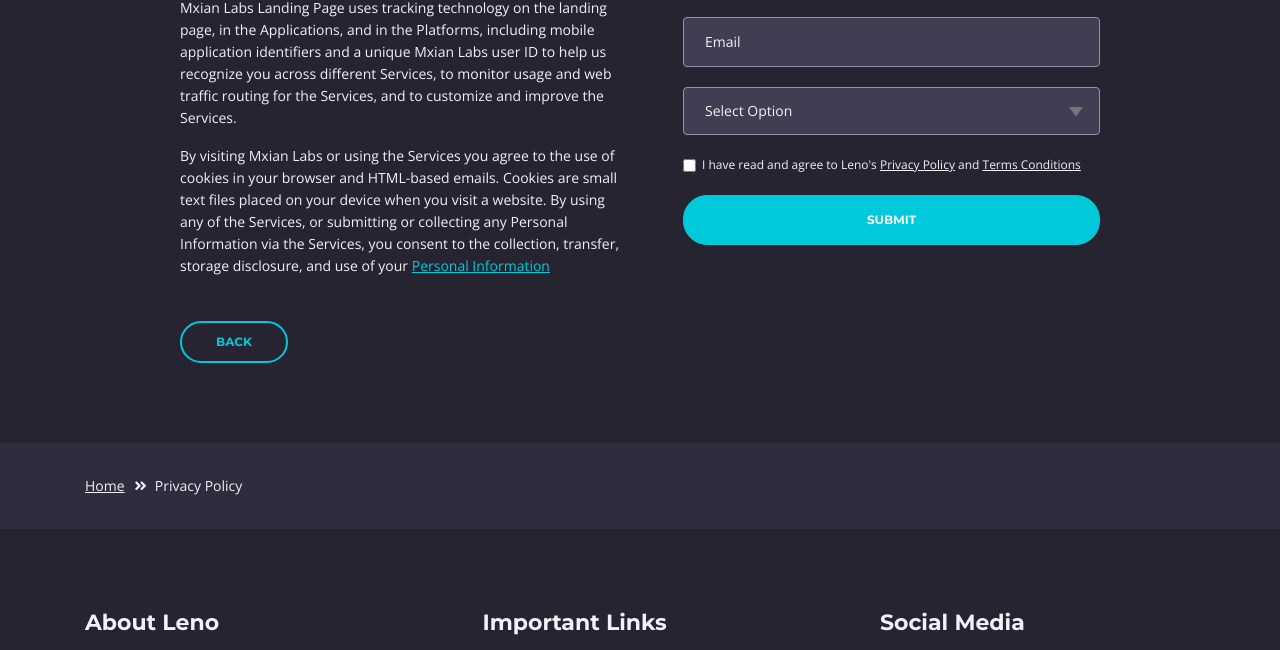
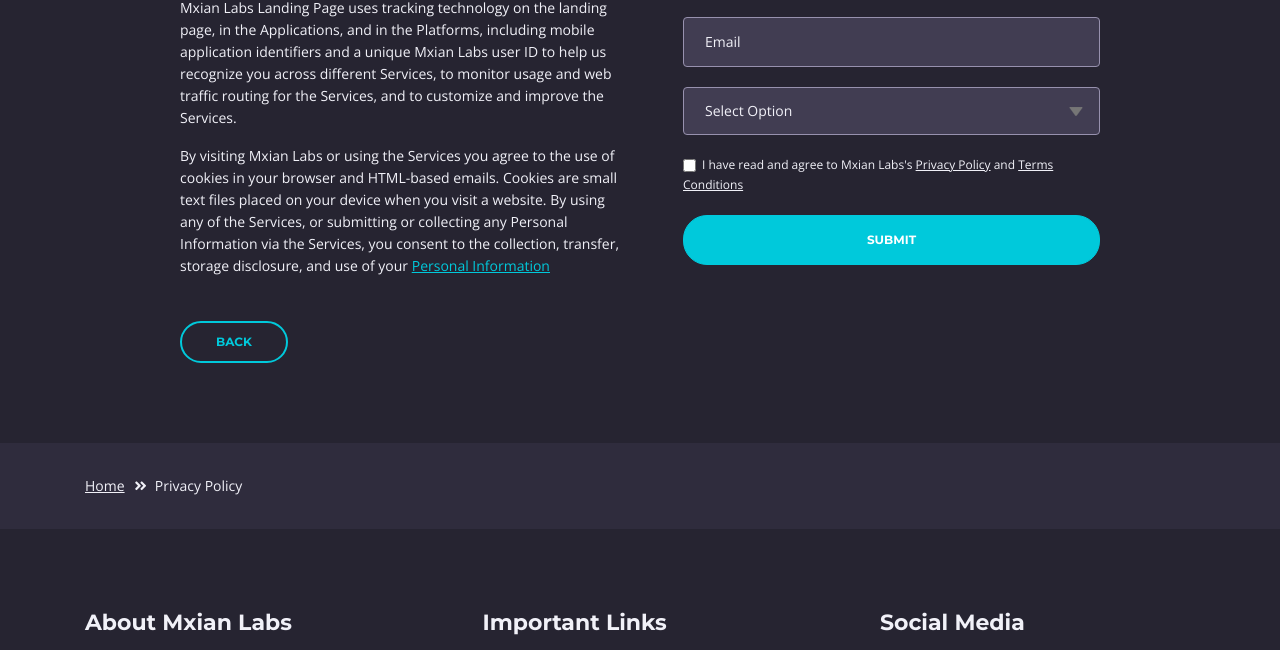
Before and after one commit to mxianlabs/mxianlabs.github.io, a plain HTML site: page privacy-policy.html in a window 1280 px wide. Shown: the part 2129-2779 px from the top of the page. Drawn offline with nearby package versions, Linux system fonts and the light colour scheme.

Commit message:
Minor Changes

```diff
--- a/privacy-policy.html
+++ b/privacy-policy.html
@@ -48,7 +48,7 @@
     <!-- Navbar -->
     <nav class="navbar navbar-expand-md navbar-dark navbar-custom fixed-top">
         <!-- Text Logo - Use this if you don't have a graphic logo -->
-        <!-- <a class="navbar-brand logo-text page-scroll" href="index.html">Leno</a> -->
+        <!-- <a class="navbar-brand logo-text page-scroll" href="index.html">Mxian Labs</a> -->
 
         <!-- Image Logo -->
         <a class="navbar-brand logo-image" href="index.html"><img src="images/logo.svg" alt="alternative"></a>
@@ -257,7 +257,7 @@
                                         <div class="help-block with-errors"></div>
                                     </div>
                                     <div class="form-group checkbox">
-                                        <input type="checkbox" id="pterms" value="Agreed-to-Terms" required>I have read and agree to Leno's <a href="privacy-policy.html">Privacy Policy</a> and <a href="terms-conditions.html">Terms Conditions</a>
+                                        <input type="checkbox" id="pterms" value="Agreed-to-Terms" required>I have read and agree to Mxian Labs's <a href="privacy-policy.html">Privacy Policy</a> and <a href="terms-conditions.html">Terms Conditions</a>
                                         <div class="help-block with-errors"></div>
                                     </div>
                                     <div class="form-group">
@@ -301,7 +301,7 @@
             <div class="row">
                 <div class="col-md-4">
                     <div class="footer-col">
-                        <h4>About Leno</h4>
+                        <h4>About Mxian Labs</h4>
                         <p>We're passionate about creating the best mobile apps for personal development</p>
                     </div>
                 </div> <!-- end of col -->
```
Also changed, not shown: index.html (+8 -1 lines).
